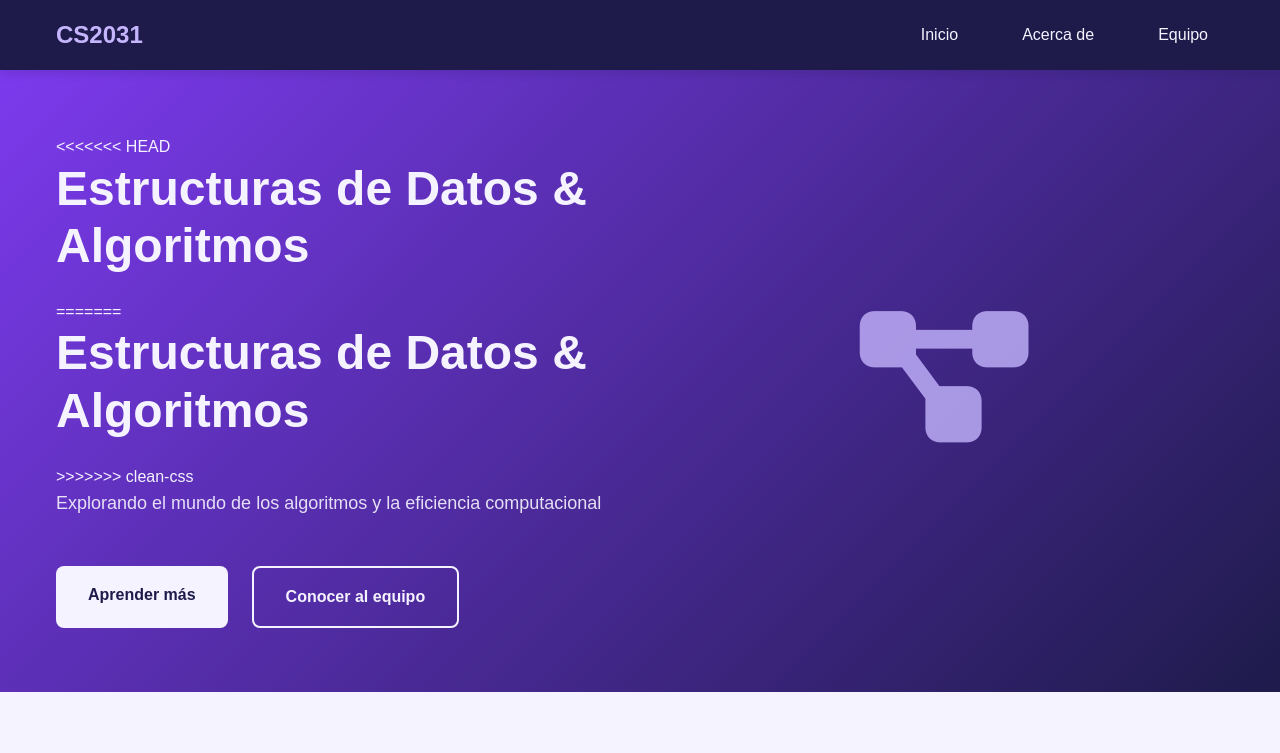
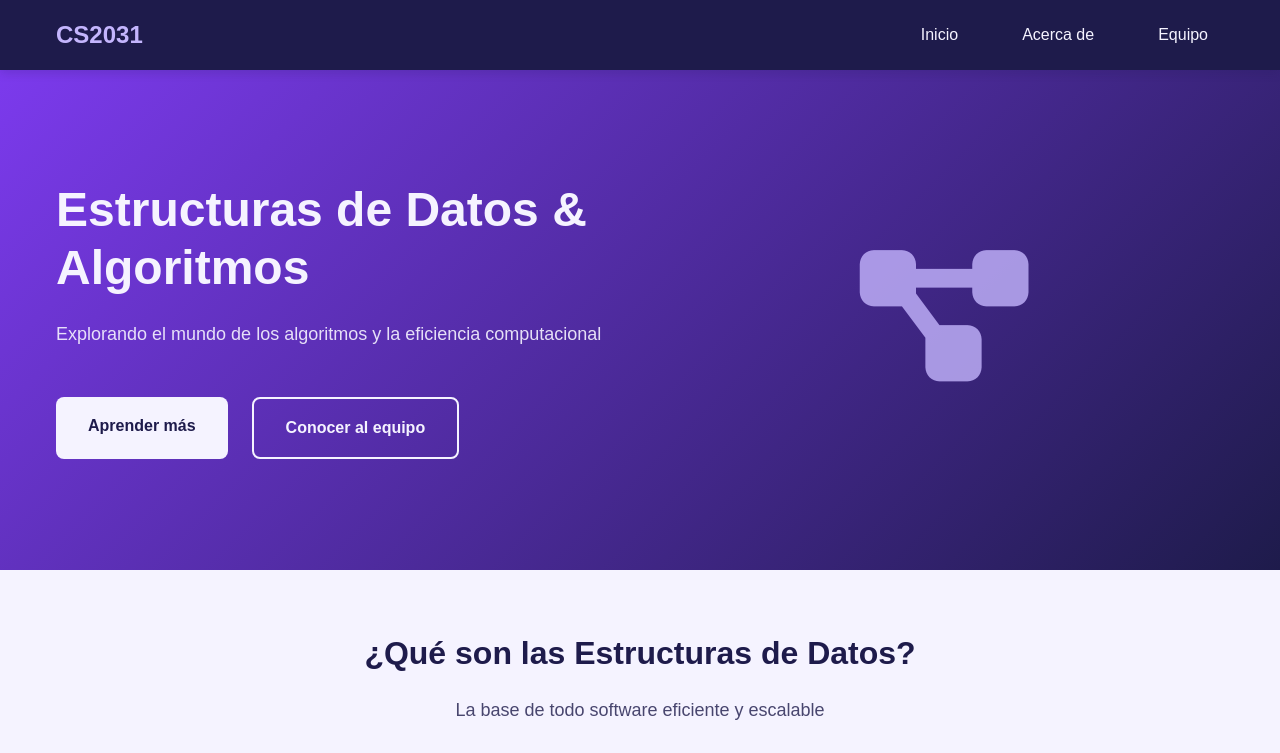
Before and after one commit to luazzip/27_hackaton0, a plain HTML site: page index.html in a window 1280 px wide. Shown: the top 753 px of the page. Drawn offline with Linux system fonts and the light colour scheme.

```diff
--- a/index.html
+++ b/index.html
@@ -54,13 +54,7 @@
         <section id="hero" class="hero">
           <div class="hero__container">
             <div class="hero__content">
-              <<<<<<< HEAD
               <h1 class="hero__title">Estructuras de Datos & Algoritmos</h1>
-              =======
-              <h1 id="conflict__error" class="hero__title">
-                Estructuras de Datos & Algoritmos
-              </h1>
-              >>>>>>> clean-css
               <p class="hero__subtitle">
                 Explorando el mundo de los algoritmos y la eficiencia
                 computacional
@@ -174,7 +168,6 @@
                   </div>
                 </div>
               </div>
-              <<<<<<< HEAD =======
 
               <!-- INTEGRANTE 2: Reemplaza con tus datos -->
               <div class="team-card">
@@ -233,7 +226,6 @@
                   </div>
                 </div>
               </div>
-              >>>>>>> clean-css
             </div>
           </div>
         </section>
```
